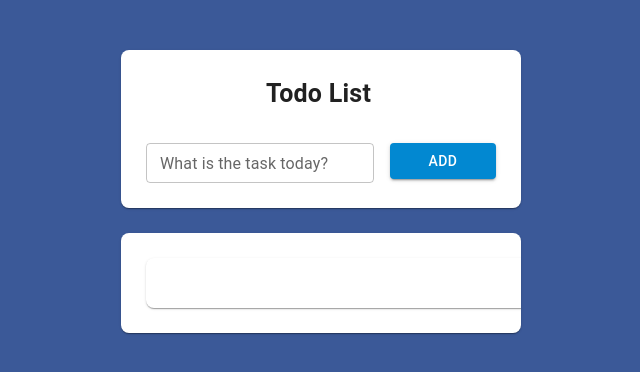
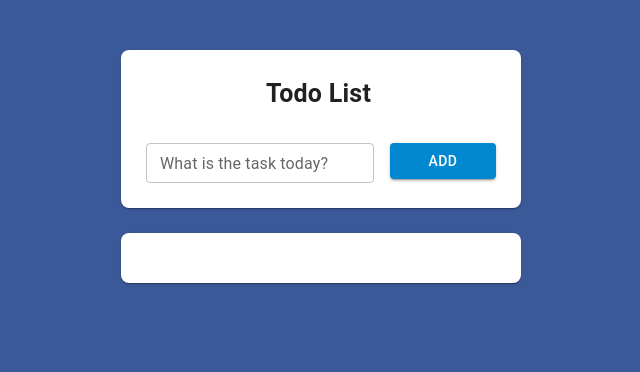
Before and after one commit to gmjishara/React_Todo_List, a React (Create React App) app: page / in a window 1280 px wide. Shown: the top 372 px of the page, without its empty margins (319-959 px from the left). Built offline with nearby package versions, Linux system fonts and the light colour scheme.

Commit message:
set main two components properly

```diff
--- a/src/App.js
+++ b/src/App.js
@@ -14,26 +14,15 @@ function App() {
     display: "flex",
     flexDirection: "column",
     alignItems: "center",
-    gap:'25px',
-    paddingTop:"50px"
-  };
-
-  const headingStyle = {
-    margin: "0 0 30px 120px",
-    fontWeight: 700,
-    fontSize: "25px",
+    gap: "25px",
+    paddingTop: "50px",
   };
 
   return (
-    <Box sx={{backgroundColor: "#3b5998"}}>
+    <Box sx={{ backgroundColor: "#3b5998" }}>
       <Box style={mainStyle}>
-        <CardComponent minWidth={350} maxWidth={350} maxHeight="auto">
-          <Typography style={headingStyle}>Todo List</Typography>
-          <SearchBar data={data} setData={setData} />
-        </CardComponent>
-        <CardComponent minWidth={350} maxWidth={350} maxHeight="auto">
-          <TaskDisplayer data={data} setData={setData} />
-        </CardComponent>
+        <SearchBar data={data} setData={setData} />
+        <TaskDisplayer data={data} setData={setData} />
       </Box>
     </Box>
   );
--- a/src/SearchBar.js
+++ b/src/SearchBar.js
@@ -1,6 +1,7 @@
 import React, { useState, useRef } from "react";
 import { Box, TextField } from "@mui/material";
-import { Button, Grid } from "@mui/material";
+import { Button, Grid, Typography } from "@mui/material";
+import CardComponent from "./Common/Components/CardComponent/CardComponent";
 
 export default function SearchBar({ data, setData }) {
   const [value, setValue] = useState("");
@@ -11,8 +12,15 @@ export default function SearchBar({ data, setData }) {
     setRemoveValue("");
   };
 
+  const headingStyle = {
+    margin: "0 0 30px 120px",
+    fontWeight: 700,
+    fontSize: "25px",
+  };
+
   return (
-    <Box>
+    <CardComponent minWidth={350} maxWidth={350} maxHeight="auto">
+      <Typography style={headingStyle}>Todo List</Typography>
       <Grid container spacing={2} direction="row">
         <Grid item xs={12} sm={8} md={8} lg={8} xl={9}>
           <TextField
@@ -39,6 +47,6 @@ export default function SearchBar({ data, setData }) {
           </Button>
         </Grid>
       </Grid>
-    </Box>
+    </CardComponent>
   );
 }
```
